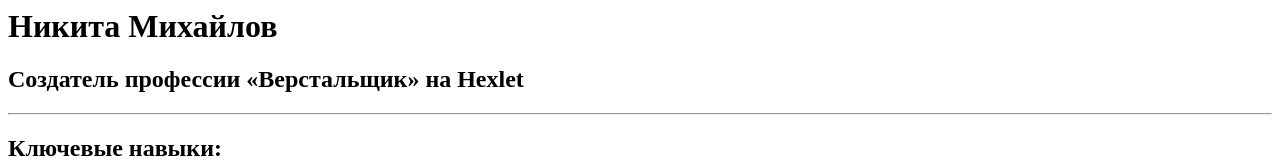
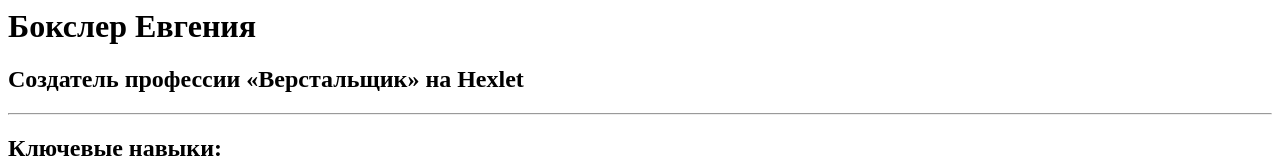
Before and after one commit to EvaBoxler/EvaBoxler.github.io, a plain HTML site: page index.html in a window 1280 px wide. Shown: the top 160 px of the page. Drawn offline with Linux system fonts and the light colour scheme.

Commit message:
Update index.html

```diff
--- a/index.html
+++ b/index.html
@@ -1,5 +1,5 @@
 <main>
-  <h1>Никита Михайлов</h1>
+  <h1>Бокслер Евгения</h1>
   <h2>Создатель профессии «Верстальщик» на Hexlet</h2>
 
   <hr>
```
